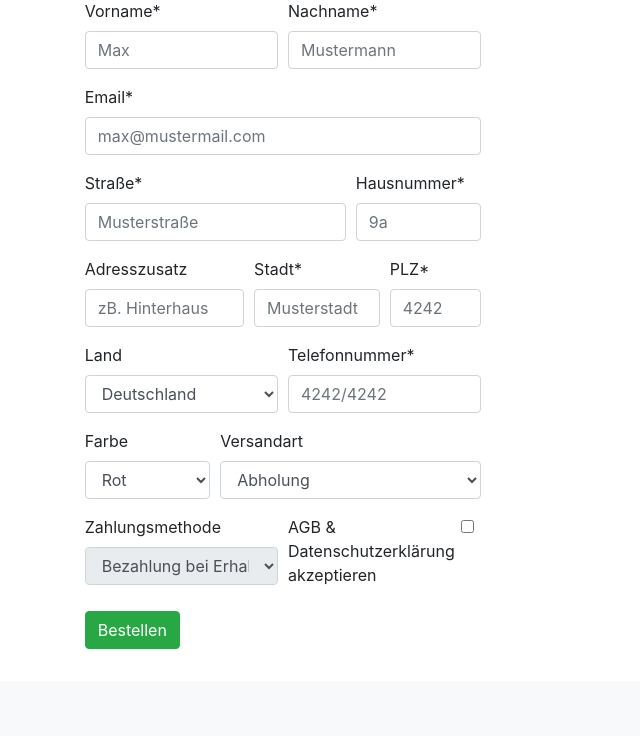
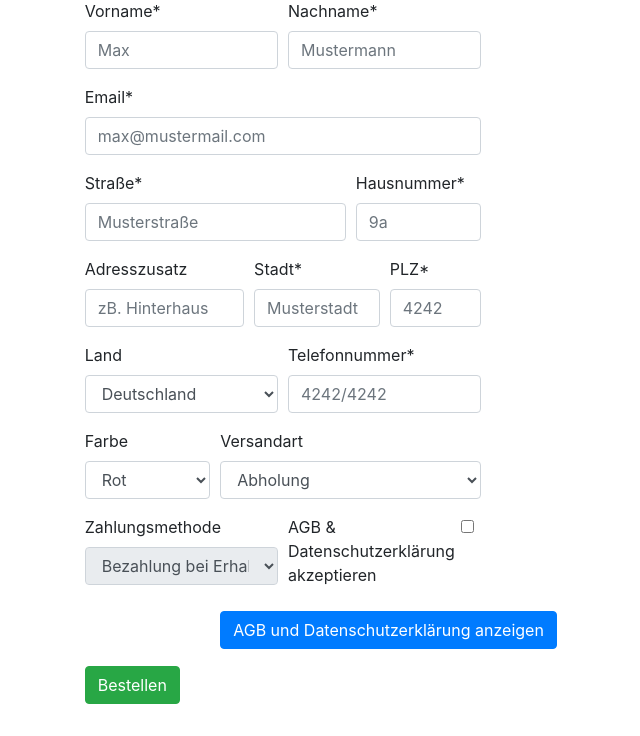
Before and after one commit to pbrthl/htdocs, a PHP site: page / in a window 1280 px wide. Shown: the part 574-1310 px from the top of the page, without its empty margins (357-997 px from the left). Before the commit the page ends 1223 px from the top, so only its background shows below. Run offline with PHP 8.4, Linux system fonts and the light colour scheme; some libraries are stand-ins or nearby versions.

Commit message:
collapse button durch link ersetzt

```diff
--- a/script/classes/html_classes.php
+++ b/script/classes/html_classes.php
@@ -192,6 +192,19 @@
 			return $submit_button;
 		}
 
+	}
+
+
+	class custom_content {
+		public $content;
+
+		public function to_html_string(){
+			return $content;
+		}
+
+		public function to_html(){
+			echo $this->content;
+		}
 	}
 
 
@@ -408,4 +421,5 @@
 
 
 
+
 ?>
--- a/script/page_content.php
+++ b/script/page_content.php
@@ -337,7 +337,7 @@
 		$payment_dd->disabled = true;
 		$pay_label = label::make_lbl('pay_id', 'Zahlungsmethode');
 		$pay_col = div::mk_div('col-sm-6 mb-3');
-		$pay_col->add_content(array($pay_label, $payment_dd)); // <input class="form-check-input" type="checkbox" value="" id="invalidCheck" required>
+		$pay_col->add_content(array($pay_label, $payment_dd));
 
 		$agb_ds_col = html_form::form_col
 										('col-sm-6 mb-3',
@@ -349,13 +349,51 @@
 										'AGB & Datenschutzerklärung akzeptieren');
 
 
-
-
 		$agb_ds_line = div::mk_div_content
 								('form-row',
 								array
 									($pay_col,
 									$agb_ds_col));
+
+		//Datenschutzerklärung optional anzeigen
+
+
+		$empty_col = div::mk_div('col-4 mb-3');
+		$button_col = div::mk_div('col-4 mb-3');
+		$agb_collapse_link = html_link::collapse_control_link
+												('AGB und Datenschutzerklärung anzeigen',
+												'AGB und Datenschutzerklärung nicht mehr anzeigen',
+												'agb_toggle_button',
+												'a_d_c');
+		$agb_ds_collapse = div::mk_div('collapse');
+		$agb_ds_collapse->id = 'a_d_c';
+		$button_col->add_content($agb_collapse_link);
+
+		$toggle_button_row =  div::mk_div_content
+								('form-row',
+								array
+									($empty_col,
+									$button_col,
+									$empty_col));
+
+
+		$agb_und_datenschutz = new custom_content;
+		$agb_und_datenschutz->content =
+			'
+			<h1>
+				AGB und Datenschutz
+			</h1>
+			';
+		$agb_ds_collapse->add_content($agb_und_datenschutz);
+		$collapse_column =  div::mk_div_content
+							('col-12',
+							array
+								($agb_ds_collapse));
+
+		$collapse_row =  div::mk_div_content
+							('form-row',
+							array
+								($collapse_column));
 
 
 
@@ -368,6 +406,10 @@
 		$submit_button_column->add_content($submit_button);
 		$submit_line->add_content($submit_button_column);
 
+
+
+
+
 		//Formular füllen
 		$form->add_content
 				(array
@@ -378,6 +420,8 @@
 					$land_line,
 					$vc_line,
 					$agb_ds_line,
+					$toggle_button_row,
+					$collapse_row,
 					$submit_line));
 
 
```
